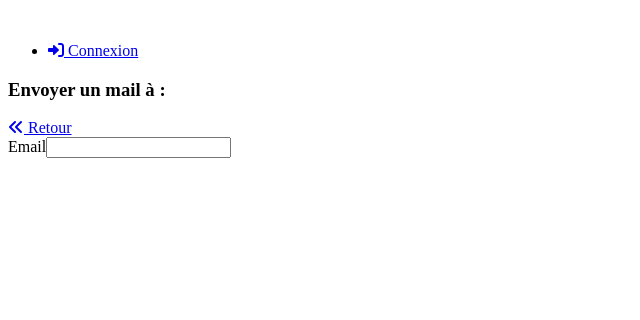
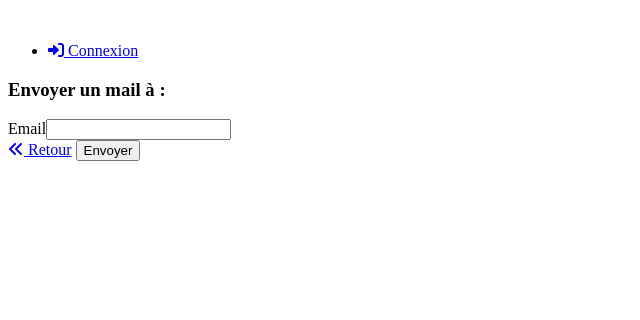
Before and after one commit to hicks42/Usygec, a Symfony app: template app/templates/ezreview/target_form.html.twig in a window 1280 px wide. Shown: the top 320 px of the page, without its empty margins (0-640 px from the left). Run offline with Twig, Linux system fonts and the light colour scheme; the template is opened without the code that fills it, so the values that code supplies are empty; form fields are guessed from the names that the template uses; some libraries are stand-ins or nearby versions.

Commit message:
final cosmetique

```diff
--- a/app/assets/styles/components/datetimepicker.scss
+++ b/app/assets/styles/components/datetimepicker.scss
@@ -76,7 +76,7 @@
 }
 
 .dtp_modal-title {
-    border-bottom: solid 3px #54646b;
+    border-bottom: solid 2px #54646b;
     padding: 16px 36px;
     margin-bottom: 16px;
     font-size: 16px;
@@ -205,7 +205,6 @@
     }
 
     .dtp_modal-title {
-        border-bottom: solid 3px #54646b;
         padding: 8px 16px;
         margin-bottom: 8px;
     }
@@ -267,7 +266,6 @@
     }
 
     .dtp_modal-title {
-        border-bottom: solid 3px #54646b;
         padding: 8px 16px;
         margin-bottom: 8px;
     }
--- a/app/templates/ezreview/account.html.twig
+++ b/app/templates/ezreview/account.html.twig
@@ -26,7 +26,6 @@
 				<a href="{{ path('user_edit') }}" class="btn btn-secondary btn-sm float-end">
 					<i class="fa-solid fa-pen-to-square"></i>
 					Modifier</a>
-				<div class="row my-4"></div>
 			</div>
 		</div>
 		<div class="d-flex justify-content-start bg-light overflow-hidden my-3 p-2">
@@ -35,7 +34,7 @@
 					<i class="fa-solid fa-arrow-right"></i>
 					<span class="text-secondary">{{user.email}}</span>
 				</h5>
-				L'email est utilisé comme login et pour l'envois/réception de l'enquete
+				Cet e-mail est utilisé comme login et aussi pour l'envois et la réception de l'enquete.
 				<br>
 				<small>(Contactez l'administrateur pour modification)</small>
 			</div>
@@ -51,7 +50,7 @@
 							<div class="d-flex flex-wrap justify-content-around align-items-center m-1">
 								<div class="col-12 col-md-4 my-3">
 									<div class="d-flex flex-column align-items-center">
-										<i class="fa-solid fa-hospital lead my-2"></i>
+										<i class="fa-solid fa-building lead my-2"></i>
 										{{ structure.name }}
 									</div>
 								</div>
--- a/app/templates/ezreview/badreview_form.html.twig
+++ b/app/templates/ezreview/badreview_form.html.twig
@@ -5,21 +5,19 @@
 
 {% block stylesheets %}
 	{{ parent() }}
-	{# <link href="https://maxcdn.bootstrapcdn.com/bootstrap/3.3.5/css/bootstrap-theme.min.css" rel="stylesheet"> #}
-
+	<link rel="stylesheet" href="https://cdnjs.cloudflare.com/ajax/libs/font-awesome/4.7.0/css/font-awesome.min.css">
 {% endblock %}
 
 {% block javascripts %}
 	{{ parent() }}
 	{# <script src="http://localhost:8080/wip.js"></script> #}
-	<link rel="stylesheet" href="https://cdnjs.cloudflare.com/ajax/libs/font-awesome/4.7.0/css/font-awesome.min.css">
 	<script src="https://cdnjs.cloudflare.com/ajax/libs/moment.js/2.29.1/moment-with-locales.min.js" integrity="sha512-LGXaggshOkD/at6PFNcp2V2unf9LzFq6LE+sChH7ceMTDP0g2kn6Vxwgg7wkPP7AAtX+lmPqPdxB47A0Nz0cMQ==" crossorigin="anonymous"></script>
 	<script src="moment-timezone-with-data.js"></script>
 	{{ encore_entry_script_tags('datepicker') }}
 {% endblock javascripts %}
 
 {% block content %}
-	<div class="container mt-5 mx-1">
+	<div class="col-12 col-sm-8 col-lg-6 px-2 my-3">
 		<div class="content">
 			<h1>Faites part de votre mécontentement :</h1>
 			{{ form_start(form) }}
--- a/app/templates/ezreview/exit.html.twig
+++ b/app/templates/ezreview/exit.html.twig
@@ -4,8 +4,8 @@
 {% endblock %}
 
 {% block content %}
-	<div class="container mt-5 mx-1">
-		<div class="content">
+	<div class="col-12 col-sm-8 col-lg-6 px-2 my-3 mt-5">
+		<div class="content mt-5">
 			<h3>Votre mail a bien été envoyé</h3>
 			<div class="row">
 				<div class="col-md-12 my-5">
@@ -13,7 +13,7 @@
 					Toute notre équipe vous souhaite une bonne journée.
 				</div>
 				<div class="d-flex justify-content-center">
-					<a href="https://www.google.com" class="btn btn-secondary btn-lg w-3 my-2">Au revoir</a>
+					<a href="https://www.google.com" class="btn btn-secondary btn-sm w-3 my-2">Au revoir</a>
 				</div>
 			</div>
 		</div>
--- a/app/templates/ezreview/login.html.twig
+++ b/app/templates/ezreview/login.html.twig
@@ -34,7 +34,7 @@
 			</label>
 		</div>
 		<div class="row justify-content-center">
-			<button class="btn btn-lg btn-primary btn-sm w-25" type="submit">
+			<button class="btn btn-lg btn-primary btn-sm w-50" type="submit">
 				Connexion
 			</button>
 		</div>
--- a/app/templates/ezreview/target_form.html.twig
+++ b/app/templates/ezreview/target_form.html.twig
@@ -1,24 +1,27 @@
 {% extends 'ezreview_base.html.twig' %}
 
-{% block title %}Easy Review cible.
+{% block title %}EasyReview mail ciblé.
 {% endblock %}
 {% block javascripts %}
 	{{ parent() }}
 {% endblock javascripts %}
 
 {% block content %}
-	<h3>Envoyer un mail à :</h3>
-	<a href="{{ path('account') }}" class="btn btn-secondary btn-sm">
-		<i class="fa-solid fa-angles-left"></i>
-		Retour</a>
-	{{ form_start(form) }}
-	<div class="row mt-3">
-		<div
-			class="col-md-12">
-			{# {{ dump() }} #}
-			{{ form_row(form.email) }}
-			{{ form_rest(form) }}
+
+	<div class="col-12 col-md-8 col-lg-6">
+		<h3>Envoyer un mail à :</h3>
+		{{ form_start(form) }}
+		{{ form_row(form.email) }}
+		{{ form_rest(form) }}
+		<div class="col-12 d-flex justify-content-around">
+			<a href="{{ path('account') }}" class="btn btn-outline-secondary btn-sm my-5">
+				<i class="fa-solid fa-angles-left"></i>
+				Retour</a>
+			<button type="submit" class="btn btn-primary btn-sm my-5">
+				Envoyer
+			</button>
 		</div>
 	</div>
+
 	{{ form_end(form) }}
 {% endblock %}
--- a/app/templates/ezreview_base.html.twig
+++ b/app/templates/ezreview_base.html.twig
@@ -29,10 +29,8 @@
 			{{ include('main/partials/_preloader.html.twig') }}
 			<div class="container">
 				<div class="main-row">
-					<div class="row">
-						<div class="col-lg-6  col-sm-12 d-flex justify-content-center">
-							{% block content %}{% endblock %}
-						</div>
+					<div class="col-12 d-flex justify-content-center">
+						{% block content %}{% endblock %}
 					</div>
 				</div>
 			</div>
--- a/app/templates/main/partials/_header_ezreview.html.twig
+++ b/app/templates/main/partials/_header_ezreview.html.twig
@@ -1,11 +1,11 @@
 <!-- Start Header Area -->
 <header class="header">
 	<div class="navbar-area">
-		<div class="container">
+
 		<div class="row align-items-center">
 			<div class="col-lg-12">
-					<nav class="navbar navbar-expand-lg">
-						<div class="d-flex justify-content-between align-items-center w-100">
+				<nav class="navbar navbar-expand-lg p-1">
+					<div class="d-flex justify-content-between align-items-center w-100 px-2">
 						<div class="logosw">
 							<a
 								class="navbar-brand glass" href="{{ path('home') }}">
@@ -24,8 +24,6 @@
 		</div>
 		<!-- row -->
 	</div>
-		<!-- container -->
-	</div>
 	<!-- navbar area -->
 </header>
 <!-- End Header Area -->
--- a/app/templates/raw.html.twig
+++ b/app/templates/raw.html.twig
@@ -37,7 +37,7 @@ gtag('config', 'G-CPGP0YXXM9');
 		{% block body %}
 			{{ include('main/partials/_preloader.html.twig') }}
 			<div class="row">
-				<div class="col-lg-6  col-sm-12 d-flex justify-content-center">
+				<div class="col-12 d-flex justify-content-center">
 					{% block content %}{% endblock %}
 				</div>
 			</div>
```
Also changed, not shown: app/src/Form/TargetType.php (+7 -6 lines), app/templates/ezreview/account_edit.html.twig (+11 -8 lines), app/templates/ezreview/user_edit.html.twig (+24 -14 lines). Lines whose indentation alone changed are shown as unchanged.
